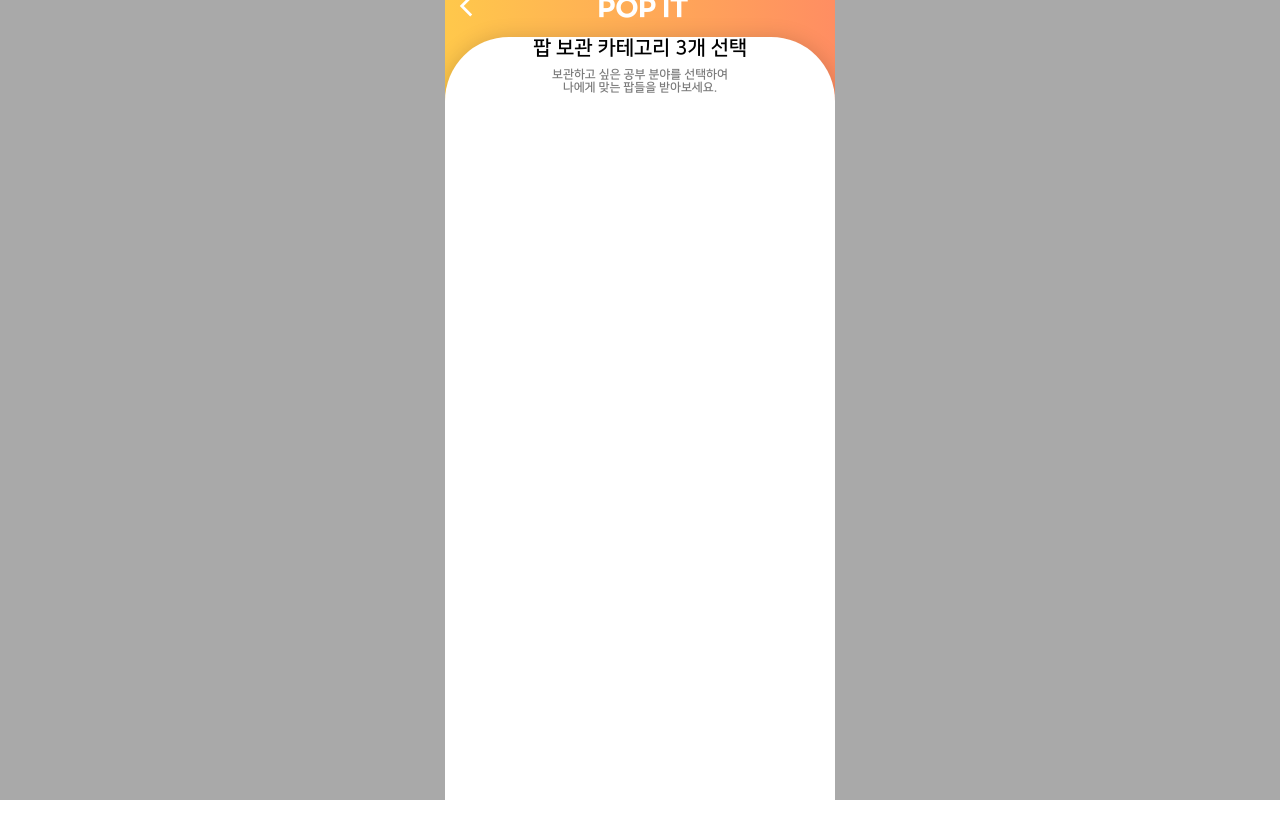
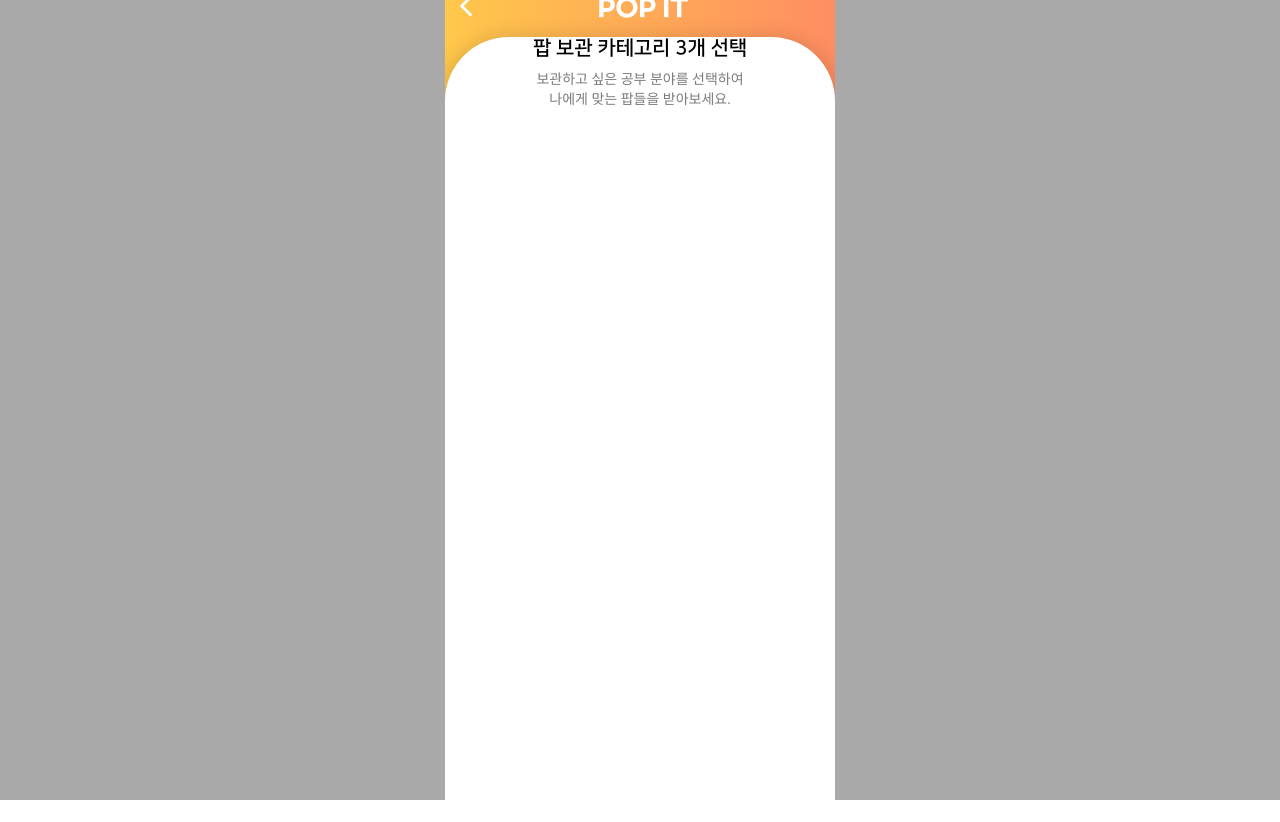
Before and after one commit to Likelion-Inha-10/inha-hackathon-popit-fe, a React (Create React App) app: page /first-choice in a window 1280 px wide. Built offline with nearby package versions, Linux system fonts and the light colour scheme.

Commit message:
feat: Typography 에서 small 속성 추가

```diff
--- a/src/GlobalStyle.js
+++ b/src/GlobalStyle.js
@@ -1,5 +1,7 @@
 import { createGlobalStyle } from "styled-components";
-import han from "./assets/fonts/NanumSquareB.woff";
+import han1 from "./assets/fonts/NanumSquareB.woff";
+import han2 from "./assets/fonts/NanumSquareR.ttf";
+import han3 from "./assets/fonts/NanumSquareL.ttf";
 import eng from "./assets/fonts/GmarketSansTTFBold.woff";
 import reset from "styled-reset";
 
@@ -9,20 +11,32 @@
 }
 
 @font-face {
-  font-family: "NanumSquareB";
-  src: url(${han}) format('woff');
+  font-family: "NanumSquare";
+  src: url(${han1}) format('woff');
+  font-style: normal;
+
+}
+@font-face {
+  font-family: "NanumSquareN";
+  src: url(${han2}) format('ttf');
+  font-style: normal;
+}
+@font-face {
+  font-family: "NanumSquareL";
+  src: url(${han3}) format('ttf');
   font-style: normal;
 }
 
 @font-face {
-  font-family: "NanumSquareB";
+  font-family: "NanumSquare";
   src: url(${eng}) format('woff');
   font-style: normal;
   unicode-range: U+0041-005A, U+0061-007A;
 }
 
+
 * {
-  font-family: "NanumSquareB";
+  font-family: "NanumSquare";
 }
 `;
 
--- a/src/pages/FirstChoice/index.jsx
+++ b/src/pages/FirstChoice/index.jsx
@@ -17,7 +17,7 @@
             팝 보관 카테고리 3개 선택
           </Typography>
           <Margin height="8px" />
-          <Typography center color="darkgray" size="12px">
+          <Typography small center color="darkgray">
             보관하고 싶은 공부 분야를 선택하여
             <br />
             나에게 맞는 팝들을 받아보세요.
--- a/src/popit-ui/Typography/index.jsx
+++ b/src/popit-ui/Typography/index.jsx
@@ -67,6 +67,13 @@
     `
       display : inline-block;
     `}
+
+    ${(props) =>
+    props.small &&
+    `
+      font-size: 14px;
+      font-family: "NanumSquareL";
+     `}
 `;
 
 export default Typography;
```
Also changed, not shown: src/assets/fonts/NanumSquareL.ttf (added), src/assets/fonts/NanumSquareR.ttf (added).
